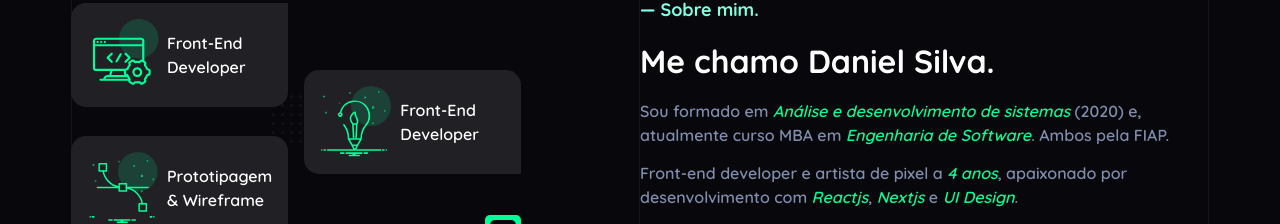
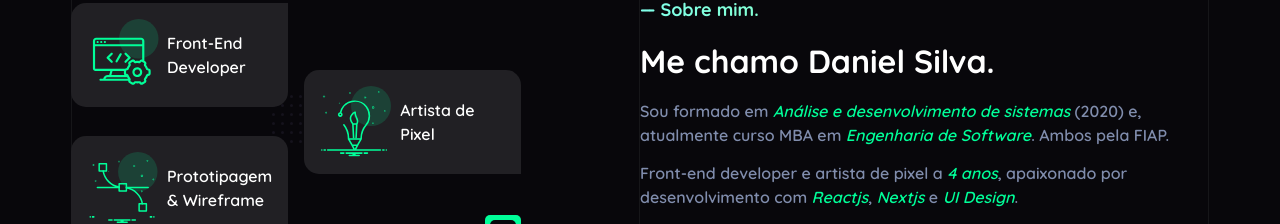
Before and after one commit to dfsilva-dxp/dfsilva-portfolio, a Next.js app: page / in a window 1280 px wide. Shown: the part 697-921 px from the top of the page. Built offline with nearby package versions, Linux system fonts and the light colour scheme; no server answers.

Commit message:
feat: refatoring

```diff
--- a/src/container/about.tsx
+++ b/src/container/about.tsx
@@ -22,7 +22,7 @@ export default function AboutContainer() {
                 brPosition="tr"
               />
               <PanelSkill
-                title="Front-End Developer"
+                title="Artista de Pixel"
                 imageURL="/img/pixel-perfect.svg"
               />
               <PanelSkill
```
